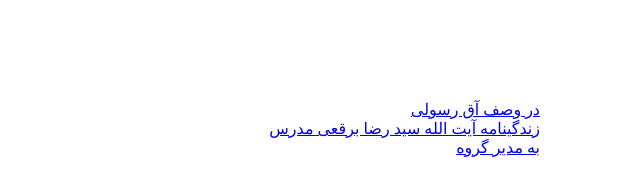
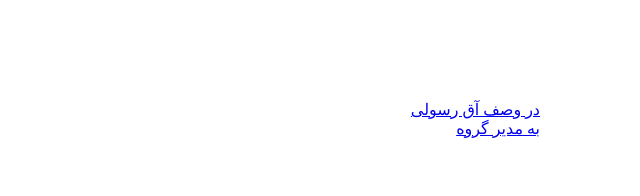
Before and after one commit to saloonreserve/saloonreserve.github.io, a plain HTML site: page index.html in a window 1280 px wide. Shown: the whole page, without its empty margins (640-1280 px from the left). Drawn offline with Linux system fonts and the light colour scheme.

Commit message:
deleted borghei

```diff
--- a/index.html
+++ b/index.html
@@ -11,8 +11,7 @@ body{
 <body>
 <a href="./rasooli">در وصف آق رسولی</a>
 </br>
-<a href="./borgheiemodarres">زندگینامه آیت الله سید رضا برقعی مدرس</a>
-</br>
+
 <a href="./modir">به مدیر گروه</a>
 </br>
 
```
